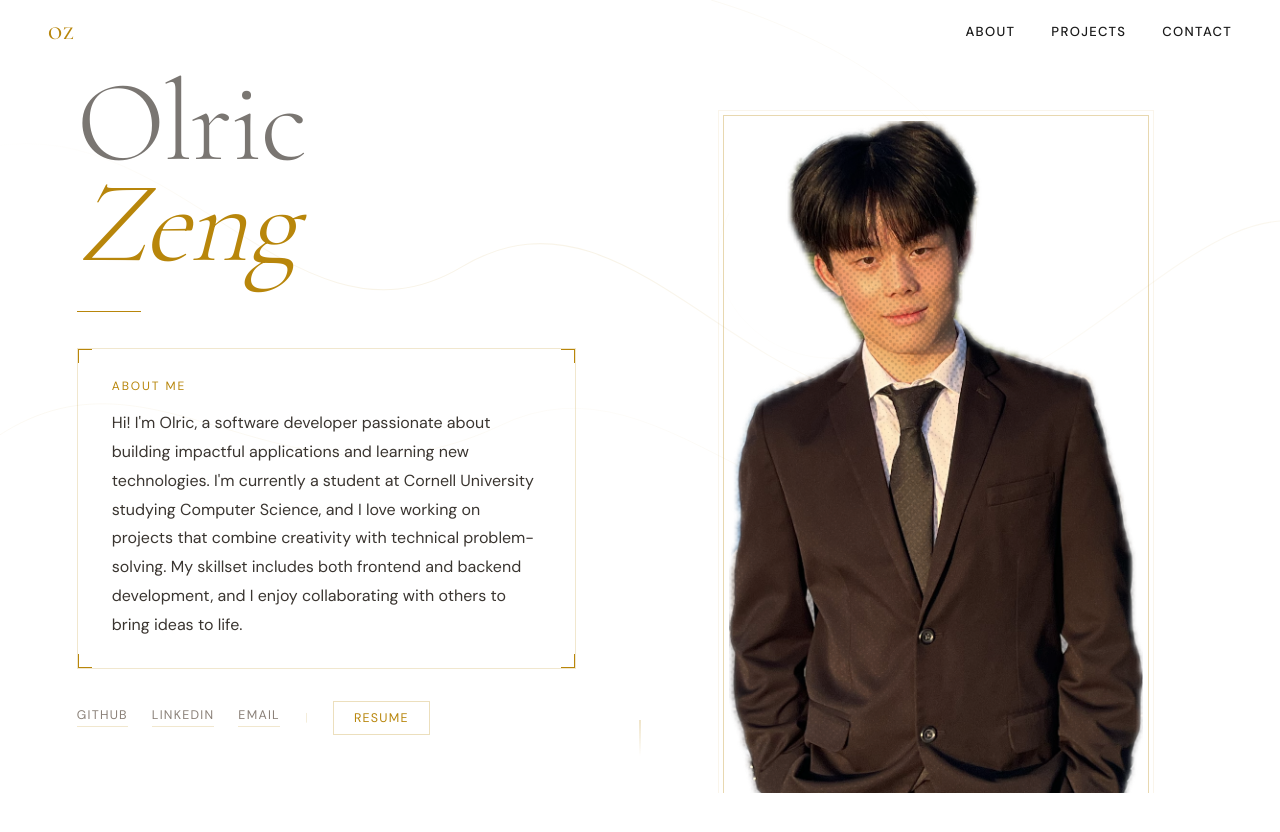
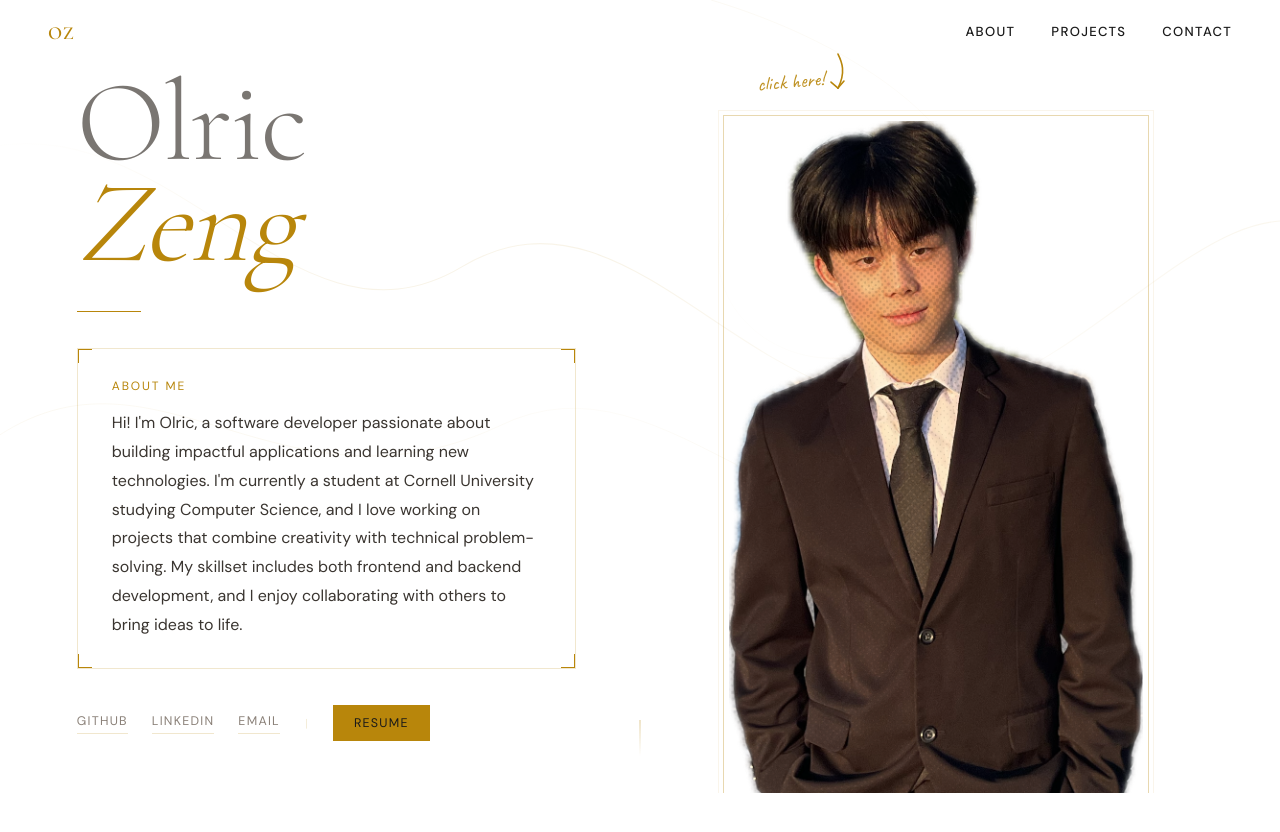
Before and after one commit to frxyoz/portfolio, a Next.js app: page / in a window 1280 px wide. Shown: the top 832 px of the page. Built offline with nearby package versions, Linux system fonts and the light colour scheme.

Commit message:
Updated UI + button colors

```diff
--- a/src/components/HeroSection.tsx
+++ b/src/components/HeroSection.tsx
@@ -139,12 +139,46 @@ function FixedPhoto({
                         draggable={false}
                     />
 
+                    {/* Handwritten click hint */}
+                    {!mindMapOpen && (
+                        <motion.div
+                            animate={{ y: [0, -5, 0] }}
+                            transition={{ duration: 2.4, repeat: Infinity, ease: 'easeInOut' }}
+                            style={{
+                                position: 'absolute',
+                                top: -67,
+                                left: 28,
+                                pointerEvents: 'none',
+                                display: 'flex',
+                                alignItems: 'flex-end',
+                                gap: 4,
+                            }}
+                        >
+                            <span style={{
+                                fontFamily: 'var(--font-handwritten, "Caveat", cursive)',
+                                fontSize: '1.25rem',
+                                color: ACCENT,
+                                transform: 'rotate(-5deg)',
+                                display: 'block',
+                                lineHeight: 1,
+                                opacity: 0.9,
+                            }}>
+                                click here!
+                            </span>
+                            <svg width="22" height="38" viewBox="0 0 22 38" fill="none" style={{ marginBottom: 2 }}>
+                                <path d="M 10 2 C 14 10 18 20 10 36" stroke={ACCENT} strokeWidth="1.6" strokeLinecap="round" fill="none" />
+                                <path d="M 10 36 L 3 30" stroke={ACCENT} strokeWidth="1.6" strokeLinecap="round" />
+                                <path d="M 10 36 L 16 29" stroke={ACCENT} strokeWidth="1.6" strokeLinecap="round" />
+                            </svg>
+                        </motion.div>
+                    )}
+
                     {/* Hover hint */}
                     <div style={{
                         position: 'absolute',
                         bottom: 16,
                         left: '50%', transform: 'translateX(-50%)',
-                        opacity: hov ? 1 : 0,
+                        opacity: hov && mindMapOpen ? 1 : 0,
                         transition: 'opacity 0.3s ease',
                         pointerEvents: 'none',
                         whiteSpace: 'nowrap',
@@ -156,7 +190,7 @@ function FixedPhoto({
                             background: 'rgba(255,255,255,0.88)', backdropFilter: 'blur(8px)',
                             padding: '5px 14px',
                         }}>
-                            {mindMapOpen ? '← Return Home' : 'Source of Me →'}
+                            ← Return Home
                         </p>
                     </div>
                 </motion.div>
@@ -368,24 +402,25 @@ export default function HeroSection() {
                                     target="_blank"
                                     rel="noopener noreferrer"
                                     style={{
-
                                         fontFamily: BODY, fontSize: '0.78rem', letterSpacing: '0.1em',
-                                        textTransform: 'uppercase', color: ACCENT,
-                                        background: 'none', border: `1px solid ${ACCENT}44`,
+                                        textTransform: 'uppercase', color: '#1a1a1a',
+                                        background: ACCENT, border: `1px solid ${ACCENT}`,
                                         padding: '8px 20px', cursor: 'pointer',
-                                        transition: 'color 0.2s, border-color 0.2s',
+                                        textDecoration: 'none', display: 'inline-block',
+                                        transition: 'background 0.2s, border-color 0.2s',
                                     }}
                                     onMouseEnter={e => {
-                                        (e.currentTarget as HTMLAnchorElement).style.color = ACCENT;
-                                        (e.currentTarget as HTMLAnchorElement).style.borderBottomColor = ACCENT;
+                                        (e.currentTarget as HTMLAnchorElement).style.background = '#9a720a';
+                                        (e.currentTarget as HTMLAnchorElement).style.borderColor = '#9a720a';
                                     }}
                                     onMouseLeave={e => {
-                                        (e.currentTarget as HTMLAnchorElement).style.color = '#8a8078';
-                                        (e.currentTarget as HTMLAnchorElement).style.borderBottomColor = `${ACCENT}33`;
+                                        (e.currentTarget as HTMLAnchorElement).style.background = ACCENT;
+                                        (e.currentTarget as HTMLAnchorElement).style.borderColor = ACCENT;
                                     }}
                                 >
                                     Resume
-                                </a> </MagneticButton>
+                                </a>
+                            </MagneticButton>
                         </div>
                     </motion.div>
 
--- a/src/components/MindMap.tsx
+++ b/src/components/MindMap.tsx
@@ -146,7 +146,7 @@ function SVGDefs() {
                 <feDropShadow dx="0" dy="4" stdDeviation="8" floodColor={AC} floodOpacity="0.25" />
             </filter>
             <pattern id="mm-dot-grid" x="0" y="0" width="36" height="36" patternUnits="userSpaceOnUse">
-                <circle cx="18" cy="18" r="0.85" fill={AC} opacity="0.14" />
+                <circle cx="18" cy="18" r="1.1" fill={AC} opacity="0.22" />
             </pattern>
             <radialGradient id="mm-glow" cx="80%" cy="50%" r="55%">
                 <stop offset="0%" stopColor={AC} stopOpacity="0.08" />
@@ -662,7 +662,7 @@ export function MindMapOverlay({ open, onClose }: { open: boolean; onClose: () =
                             fontFamily: BOD, fontSize: '0.58rem', letterSpacing: '0.16em',
                             textTransform: 'uppercase', color: `${AC}55`,
                         }}>
-                            Hover nodes to reveal notes · Click hobby nodes to expand · Esc to return
+                            Hover nodes to reveal notes · Click hobby nodes to expand
                         </p>
                     </div>
                 </motion.div>
```
